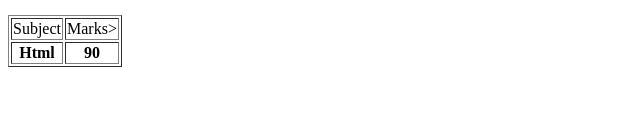
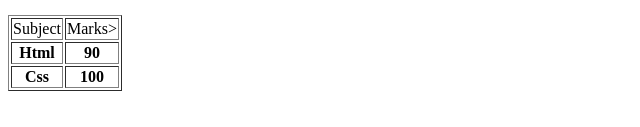
Before and after one commit to apurva1094/sample-project, a plain HTML site: page index.html in a window 1280 px wide. Shown: the part 255-382 px from the top of the page, without its empty margins (0-640 px from the left). Drawn offline with Linux system fonts and the light colour scheme.

Commit message:
Add CSS subject row to the table

```diff
--- a/index.html
+++ b/index.html
@@ -10,6 +10,7 @@
 <table border="1">
 <tr><td>Subject</td><td>Marks></tr>
 <tr><th>Html</th><th>90</th></tr>
+<tr><th>Css</th><th>100</th></tr>
 </table>
 </body>
 </html>
```
